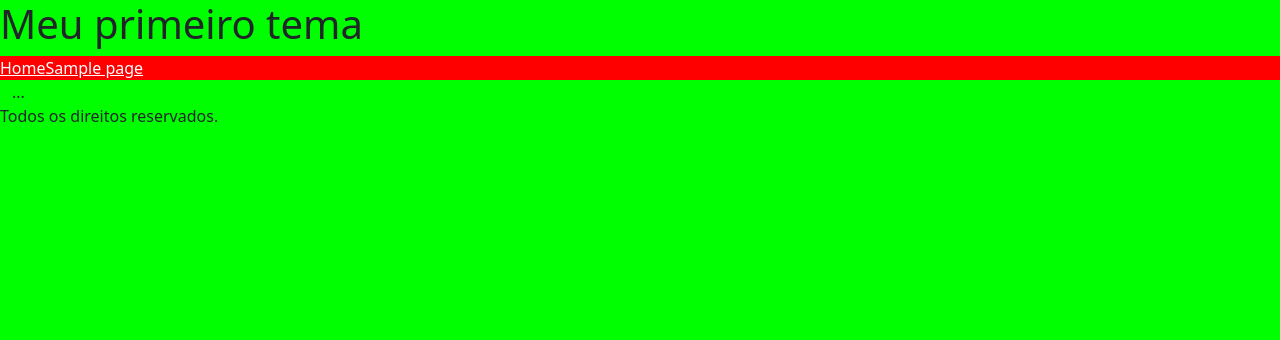
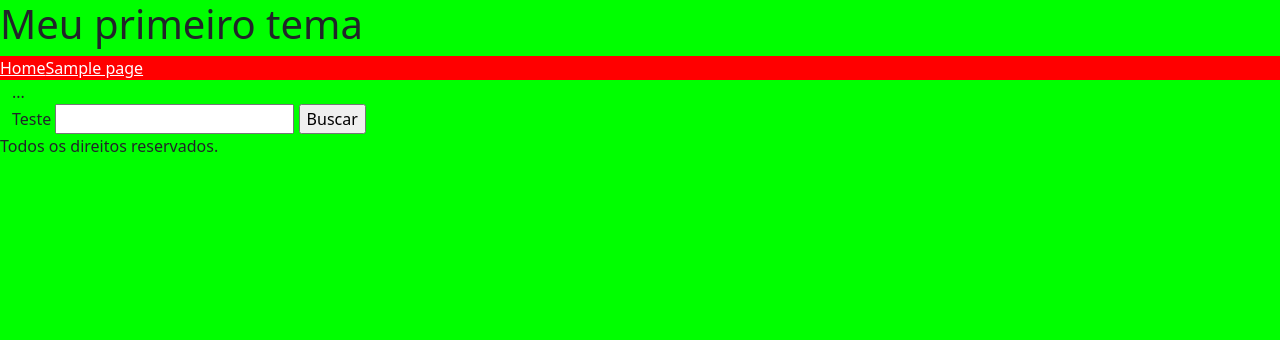
Before and after one commit to nathaliaveneziano/b7web, a WordPress theme: template ZP/WORDPRESS_THEME_I/primeirotema/index.php in a window 1280 px wide. Shown: the top 340 px of the page. Run offline with PHP 8.4 and a stand-in for WordPress, Linux system fonts and the light colour scheme; the site name, menu and one post (Sample post) are stand-ins, and other content is empty; some libraries are stand-ins or nearby versions.

Commit message:
SearchForm (Barra de pesquisa)

```diff
--- a/ZP/WORDPRESS_THEME_I/primeirotema/index.php
+++ b/ZP/WORDPRESS_THEME_I/primeirotema/index.php
@@ -5,6 +5,7 @@ get_header();
 <section class="site">
   <div class="container">
     ...
+    <?php get_search_form(); ?>
   </div>
 
   <?php get_sidebar(); ?>
--- /dev/null
+++ b/ZP/WORDPRESS_THEME_I/primeirotema/searchform.php
@@ -0,0 +1,21 @@
+<?php
+
+/**
+ * The searchform.php template.
+ *
+ * Used any time that get_search_form() is called.
+ *
+ * @link https://developer.wordpress.org/reference/functions/wp_unique_id/
+ * @link https://developer.wordpress.org/reference/functions/get_search_form/
+ *
+ * @package WordPress
+ * @subpackage Twenty_Twenty_One
+ * @since Twenty Twenty-One 1.0
+ */
+?>
+
+<form role="search" method="get" class="search-form" action="<?php echo esc_url(home_url('/')); ?>">
+  <label for="">Teste</label>
+  <input type="search" name="s" value="<?php the_search_query(); ?>">
+  <input type="submit" value="Buscar">
+</form>
```
